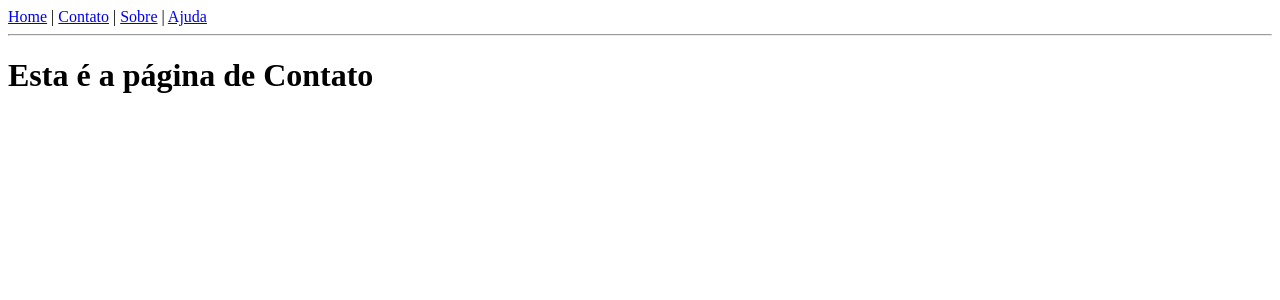
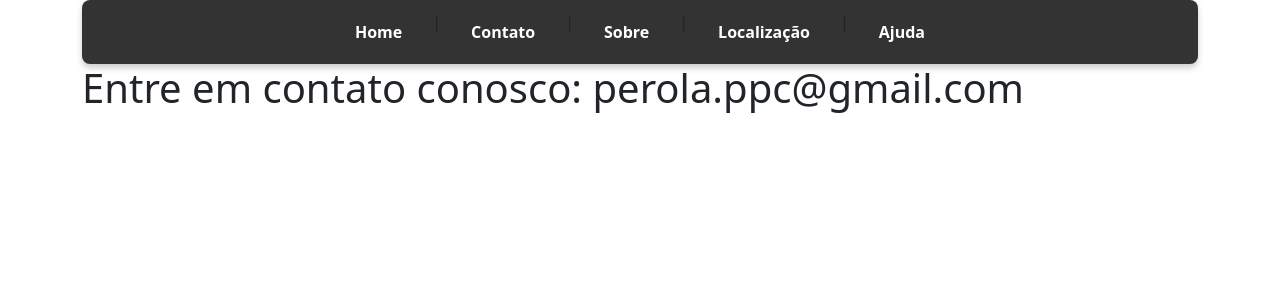
Before and after one commit to Perola16/Piloto, a Django app: page /contato in a window 1280 px wide. Shown: the top 300 px of the page. Run offline with Django 5.2, Linux system fonts and the light colour scheme.

Commit message:
Atualização

```diff
--- /dev/null
+++ b/home/templates/base.html
@@ -0,0 +1,66 @@
+<!doctype html>
+<html lang="en">
+  <head>
+    <!-- Required meta tags -->
+    <meta charset="utf-8">
+    <meta name="viewport" content="width=device-width, initial-scale=1">
+    <!-- Bootstrap CSS -->
+    <link href="https://cdn.jsdelivr.net/npm/bootstrap@5.0.2/dist/css/bootstrap.min.css" rel="stylesheet" integrity="sha384-EVSTQN3/azprG1Anm3QDgpJLIm9Nao0Yz1ztcQTwFspd3yD65VohhpuuCOmLASjC" crossorigin="anonymous">
+
+
+    <title>{% block titulo %} Título da Página {% endblock  %}</title>
+
+
+   <style>
+    .menu {
+      background-color: #333; /* Fundo escuro */
+      padding: 10px 20px; /* Espaçamento interno */
+      display: flex; /* Layout em linha */
+      justify-content: center; /* Centraliza os itens */
+      gap: 15px; /* Espaçamento entre os links */
+      border-radius: 8px; /* Bordas arredondadas */
+      box-shadow: 0 4px 6px rgba(0, 0, 0, 0.2); /* Sombra suave */
+    }
+
+    .menu a {
+      text-decoration: none; /* Remove sublinhado */
+      color: white; /* Cor do texto */
+      font-weight: bold; /* Texto em negrito */
+      padding: 10px 15px; /* Espaçamento interno dos links */
+      border-radius: 4px; /* Bordas arredondadas */
+      transition: all 0.3s ease; /* Suaviza transições */
+    }
+
+    .menu a:hover {
+      background-color: #555; /* Fundo ao passar o mouse */
+      color: #ffd700; /* Cor do texto ao passar o mouse */
+      transform: scale(1.1); /* Efeito de zoom */
+    }
+
+
+   </style>
+
+  </head>
+  <body>
+    <div class="container">
+
+    <div class="menu">
+      <a href="{% url 'index' %}">Home</a> |
+      <a href="{% url 'contato' %}">Contato</a> |
+      <a href="{% url 'sobre' %}">Sobre</a> |
+      <a href="{% url 'localização' %}">Localização</a> |
+      <a href="{% url 'ajuda' %}">Ajuda</a>
+    </div>
+
+
+    {% block conteudo %}
+
+      <h1>Conteúdo da Página<h1>
+
+    {% endblock  %}
+
+
+    </div>
+    <script src="https://cdn.jsdelivr.net/npm/bootstrap@5.0.2/dist/js/bootstrap.bundle.min.js" integrity="sha384-MrcW6ZMFYlzcLA8Nl+NtUVF0sA7MsXsP1UyJoMp4YLEuNSfAP+JcXn/tWtIaxVXM" crossorigin="anonymous"></script>
+  </body>
+</html>
--- a/home/templates/contato.html
+++ b/home/templates/contato.html
@@ -1,14 +1,9 @@
-<!DOCTYPE html>
-<html>
-    <head>
-        <title>Contato</title>
-    </head>
-    <body>
-        <a href="{% url 'index' %}">Home</a> |
-        <a href="{% url 'contato' %}">Contato</a> |
-        <a href="{% url 'sobre' %}">Sobre</a> |
-        <a href="{% url 'ajuda' %}">Ajuda</a>
-        <hr>
-        <h1>Esta é a página de Contato</h1>
-    </body>
-</html>
+{% extends "base.html" %}
+
+{% block titulo %} Contato {% endblock %}
+
+{% block conteudo %}
+
+    <h1>Entre em contato conosco: perola.ppc@gmail.com</h1>
+
+    {% endblock %}
--- a/home/views.py
+++ b/home/views.py
@@ -12,5 +12,8 @@ def sobre(request):
 def contato(request):
     return render(request,"contato.html")
 
+def localização(request):
+    return render(request,"localização.html")
+
 def ajuda(request):
     return render(request,"ajuda.html")
--- a/pweb/urls.py
+++ b/pweb/urls.py
@@ -23,5 +23,6 @@ urlpatterns = [
     path('', views.index,name='index'),
     path('sobre', views.sobre,name='sobre'),
     path('contato', views.contato,name='contato'),
+    path('localização', views.localização,name='localização'),
     path('ajuda', views.ajuda,name='ajuda'),
 ]
```
Also changed, not shown: home/templates/ajuda.html (+9 -14 lines), home/templates/index.html (+9 -14 lines), home/templates/localização.html (added, +12 -0 lines), home/templates/sobre.html (+9 -14 lines).
